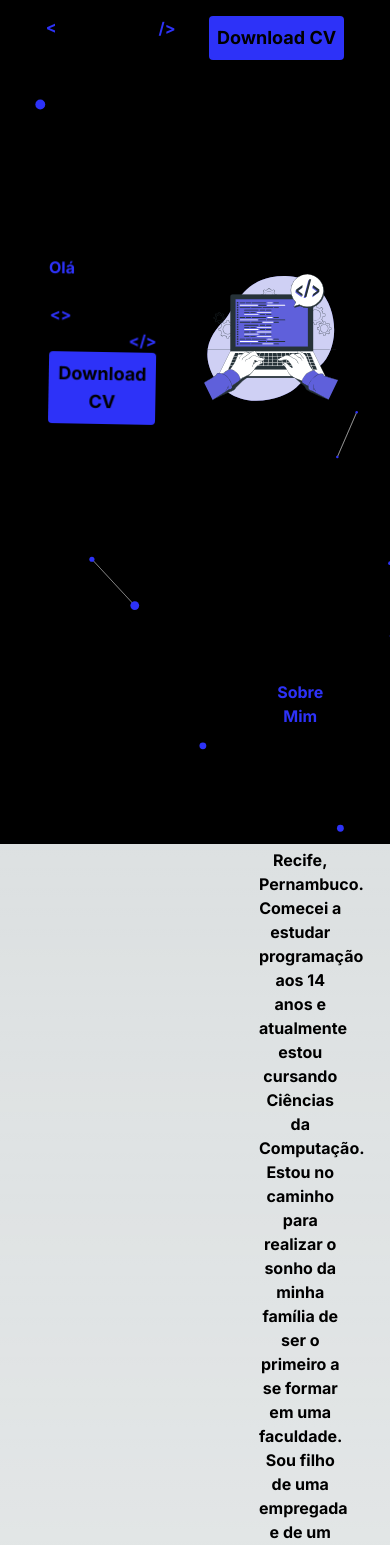
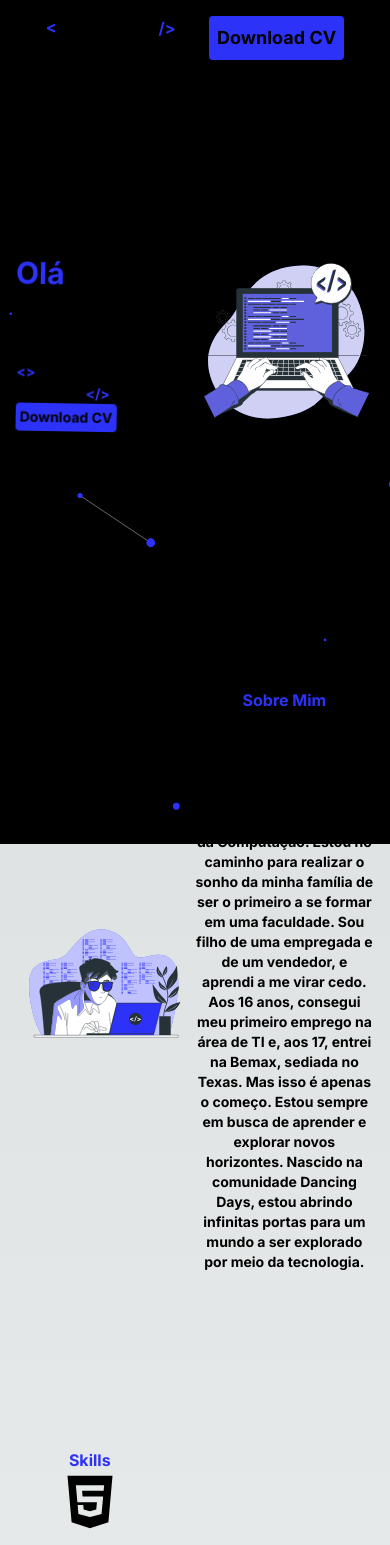
Before and after one commit to matheuslisbon/portfolio-new, a Next.js app: page / in a window 390 px wide. Shown: the top 1545 px of the page. Built offline with nearby package versions, Linux system fonts and the light colour scheme.

Commit message:
[feat] ux ui home

```diff
--- a/app/components/About/index.tsx
+++ b/app/components/About/index.tsx
@@ -20,9 +20,9 @@ export default function About() {
 
   return (
     <main className="w-full">
-      <div className="flex w-10/12  justify-center align-middle items-center px-4 m-auto  my-44">
+      <div className="flex md:w-10/12 w-11/12 justify-center align-middle items-center md:px-4 m-auto  my-44">
       <AnimatePresence>
-        <div  className="grid grid-cols-2 justify-between items-center gap-32">
+        <div  className="grid grid-cols-2 justify-between items-center md:gap-32 ">
 
               <motion.div
                 className=""
@@ -40,11 +40,11 @@ export default function About() {
               whileInView={{ opacity: 1, }}
               transition={{ duration: 2 }}
             >
-              <h1 className="xl:text-8xl lg:text-6xl md:text-4xl text-neonBlue text-center">
+              <h1 className="xl:text-8xl lg:text-6xl md:text-4xl  text-neonBlue text-center">
 
               Sobre Mim
               </h1>
-              <p className="text-center">Olá! Meu nome é Matheus Eduardo, sou de Recife, Pernambuco. Comecei a estudar programação aos 14 anos e atualmente estou cursando Ciências da Computação. Estou no caminho para realizar o sonho da minha família de ser o primeiro a se formar em uma faculdade. Sou filho de uma empregada e de um vendedor, e aprendi a me virar cedo. Aos 16 anos, consegui meu primeiro emprego na área de TI e, aos 17, entrei na Bemax, sediada no Texas. Mas isso é apenas o começo. Estou sempre em busca de aprender e explorar novos horizontes. Nascido na comunidade Dancing Days, estou abrindo infinitas portas para um mundo a ser explorado por meio da tecnologia.</p>
+              <p className="text-center text-sm">Olá! Meu nome é Matheus Eduardo, sou de Recife, Pernambuco. Comecei a estudar programação aos 14 anos e atualmente estou cursando Ciências da Computação. Estou no caminho para realizar o sonho da minha família de ser o primeiro a se formar em uma faculdade. Sou filho de uma empregada e de um vendedor, e aprendi a me virar cedo. Aos 16 anos, consegui meu primeiro emprego na área de TI e, aos 17, entrei na Bemax, sediada no Texas. Mas isso é apenas o começo. Estou sempre em busca de aprender e explorar novos horizontes. Nascido na comunidade Dancing Days, estou abrindo infinitas portas para um mundo a ser explorado por meio da tecnologia.</p>
             </motion.div>
 
         </div>
--- a/app/components/Home/index.tsx
+++ b/app/components/Home/index.tsx
@@ -23,9 +23,9 @@ export default function Home() {
 
 
 
-      <div className="flex w-10/12 gap-11 justify-between align-middle items-center px-4 m-auto my-64">
-        <div className="flex flex-col p-0 m-0 font-bold ">
-          <h1 className="xl:text-9xl lg:text-7xl md:text-5xl">
+      <div className="grid md:grid-cols-3 grid-cols-2 md:w-10/12 w-11/12 md:gap-11 gap-2 justify-between align-middle items-center md:px-4 m-auto my-64">
+        <div className="flex md:col-span-2 flex-col p-0 m-0 font-bold ">
+          <h1 className="xl:text-9xl lg:text-7xl md:text-5xl text-3xl">
 
          <motion.div
          className="p-0 m-0"
@@ -52,7 +52,7 @@ export default function Home() {
         Sou Matheus
         </motion.div>
           </h1>
-          <h1 className="xl:text-6xl lg:text-5xl md:text-4xl ">
+          <h1 className="xl:text-6xl lg:text-5xl md:text-4xl text-sm ">
 
       <motion.div
          className="p-0 m-0"
@@ -70,7 +70,7 @@ export default function Home() {
           <br />
           <a href="/matheus.pdf"download>
             <motion.button
-            className=" rounded bg-neonBlue text-lg p-2"
+            className=" rounded bg-neonBlue md:text-lg text-sm sm:p-2 p-1"
             whileHover={{ scale: 1.1 }}
             whileTap={{ scale: 0.9 }}
           >
@@ -94,7 +94,7 @@ export default function Home() {
         }}
         transition={{duration:1}}
         >
-        <Image width={500} height={500} alt="profile" src={People}/>
+        <Image className="lg:w-full lg:h-full" width={500} height={500} alt="profile" src={People}/>
           </motion.div>
 
       </div>
```
